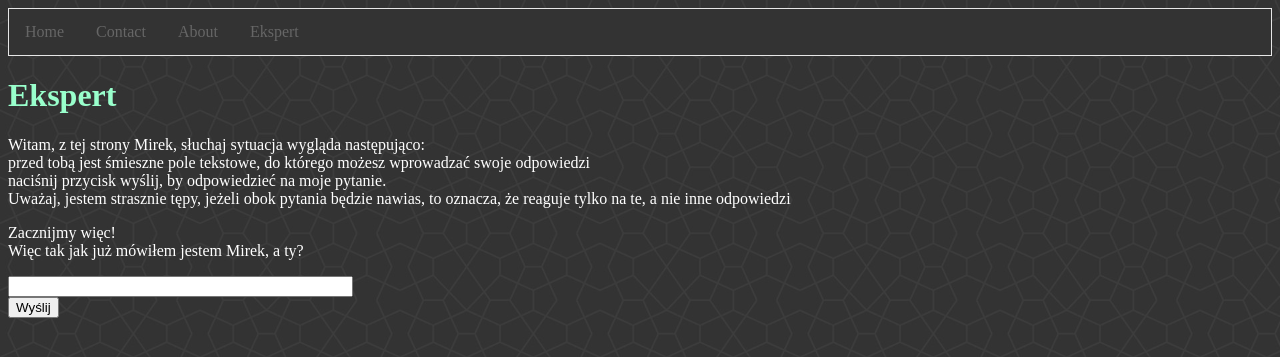
After one commit to 1998krzysiek/Analizator-samochod-w, a Django app: page /ekspert/ in a window 1280 px wide. The commit adds this page. Shown: the top 357 px of the page. Run offline with Django 3.2, Linux system fonts and the light colour scheme.

Commit message:
xyz
Edycja pliku przed zajęciami

```diff
--- a/KCK/django_css/static/css/main.css
+++ b/KCK/django_css/static/css/main.css
@@ -1,3 +1,7 @@
+p {
+  color: white ;
+}
+
 h1 {
   color: #99FFCC ;
 }
--- a/KCK/django_css/uploads/core/views.py
+++ b/KCK/django_css/uploads/core/views.py
@@ -19,6 +19,10 @@ def about(request):
 def contact(request):
     print('Contact')
     return render(request, 'contact.html')
+
+def ekspert(request):
+    print('Ekspert')
+    return render(request, 'ekspert.html')
 
 
 def data_analysis(request):
@@ -63,15 +67,3 @@ def data_analysis(request):
                        'df': df.to_html()})
 
     return render(request, 'data_analysis.html')
-
-
-def r_xor_p(x, y, r_xor_p='r'):
-    ''' Pearson's r or its p
-    Depending of what you would like to get.
-    '''
-    r, p = stats.pearsonr(x, y)
-
-    if r_xor_p == 'r':
-        return r
-    else:
-        return p
--- a/KCK/django_css/uploads/templates/about.html
+++ b/KCK/django_css/uploads/templates/about.html
@@ -3,5 +3,5 @@
 {% block content %}
     <h1>About</h1>
 
-    <p>Example information</p>
+    <p>Coś tu się pojawi</p>
 {% endblock %}
--- a/KCK/django_css/uploads/templates/base.html
+++ b/KCK/django_css/uploads/templates/base.html
@@ -11,9 +11,9 @@
       <nav>
           <ul>
               <li><a href="{% url 'home' %}">Home</a></li>
-              <li><a href="{% url 'data_analysis' %}">Ekspert</a></li>
               <li><a href="{% url 'contact' %}">Contact</a></li>
               <li><a href="{% url 'about' %}">About</a></li>
+              <li><a href="{% url 'ekspert' %}">Ekspert</a></li>
 
           </ul>
       </nav>
--- a/KCK/django_css/uploads/templates/contact.html
+++ b/KCK/django_css/uploads/templates/contact.html
@@ -3,5 +3,5 @@
 {% block content %}
     <h1>Contact</h1>
 
-    <p>How to contact me</p>
+    <p>Krzychu i Amelia</p>
 {% endblock %}
--- /dev/null
+++ b/KCK/django_css/uploads/templates/ekspert.html
@@ -0,0 +1,20 @@
+{% extends 'base.html' %}
+
+{% block content %}
+    <h1>Ekspert</h1>
+
+    <p>Witam, z tej strony Mirek, słuchaj sytuacja wygląda następująco: <br>
+    przed tobą jest śmieszne pole tekstowe, do którego możesz wprowadzać swoje odpowiedzi <br>
+  naciśnij przycisk wyślij, by odpowiedzieć na moje pytanie.<br>
+Uważaj, jestem strasznie tępy, jeżeli obok pytania będzie nawias, to oznacza, że reaguje tylko na te, a nie inne odpowiedzi</p>
+  <p>Zacznijmy więc! <br>
+    Więc tak jak już mówiłem jestem Mirek, a ty? </p>
+    <input type="text" name="nazwa" size="40">
+    <form method="POST">
+      {% csrf_token %}
+      {{ form }}
+    <button type="rodzaj">Wyślij</button>
+    </form>
+
+
+{% endblock %}
--- a/KCK/django_css/uploads/urls.py
+++ b/KCK/django_css/uploads/urls.py
@@ -9,4 +9,5 @@ urlpatterns = [
     url('data_analysis/', views.data_analysis, name='data_analysis'),
     url('about/', views.about, name='about'),
     url('contact/', views.contact, name='contact'),
+    url('ekspert/', views.ekspert, name='ekspert'),
 ]
```
Also changed, not shown: KCK/django_css/uploads/templates/home.html (+3 -5 lines).
